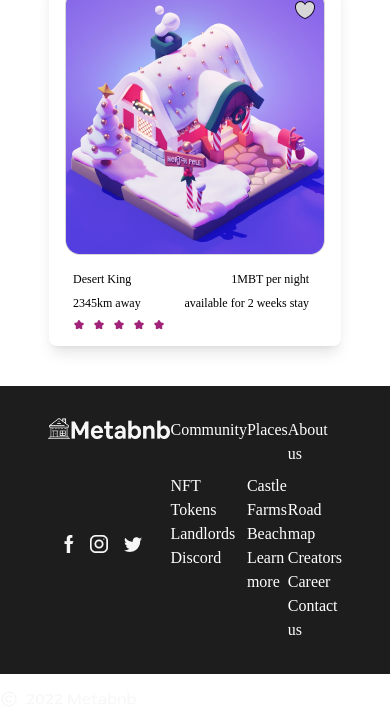
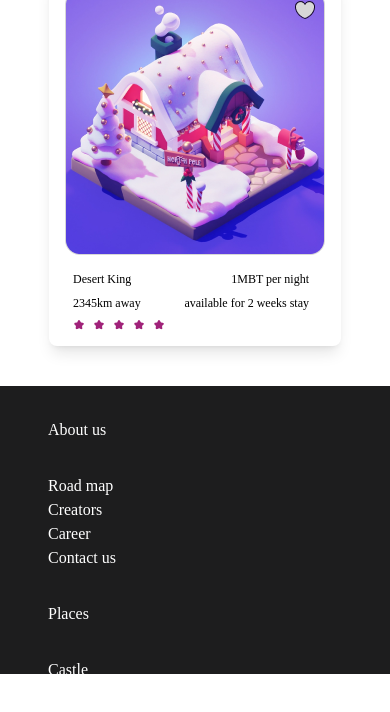
Before and after one commit to Jejeet/NFTs, a React (Create React App) app: page /place in a window 390 px wide. Shown: the part 6213-6925 px from the top of the page. Built offline with nearby package versions, Linux system fonts and the light colour scheme; a web font is replaced by a local one.

Commit message:
fixed footer

```diff
--- a/src/components/Accomodation.jsx
+++ b/src/components/Accomodation.jsx
@@ -51,7 +51,7 @@ const Accomodation = () => {
  <div className=" bg-[#1D1D1E] h-[18rem] mt-10" >
 
         {/* the links and logo */}
-        <div className="flex flex-row justify-between text-white px-12">
+        <div className="flex md:flex-row flex-col-reverse justify-between text-white px-12">
           <div>
             <div className="py-8">
               {" "}
```
